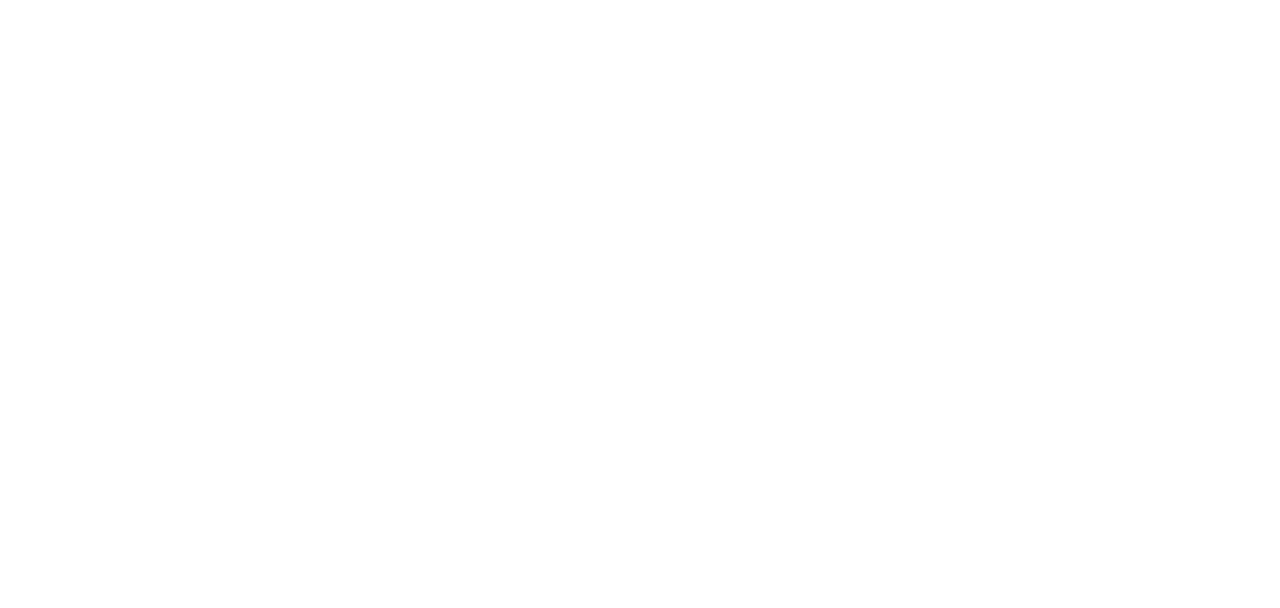
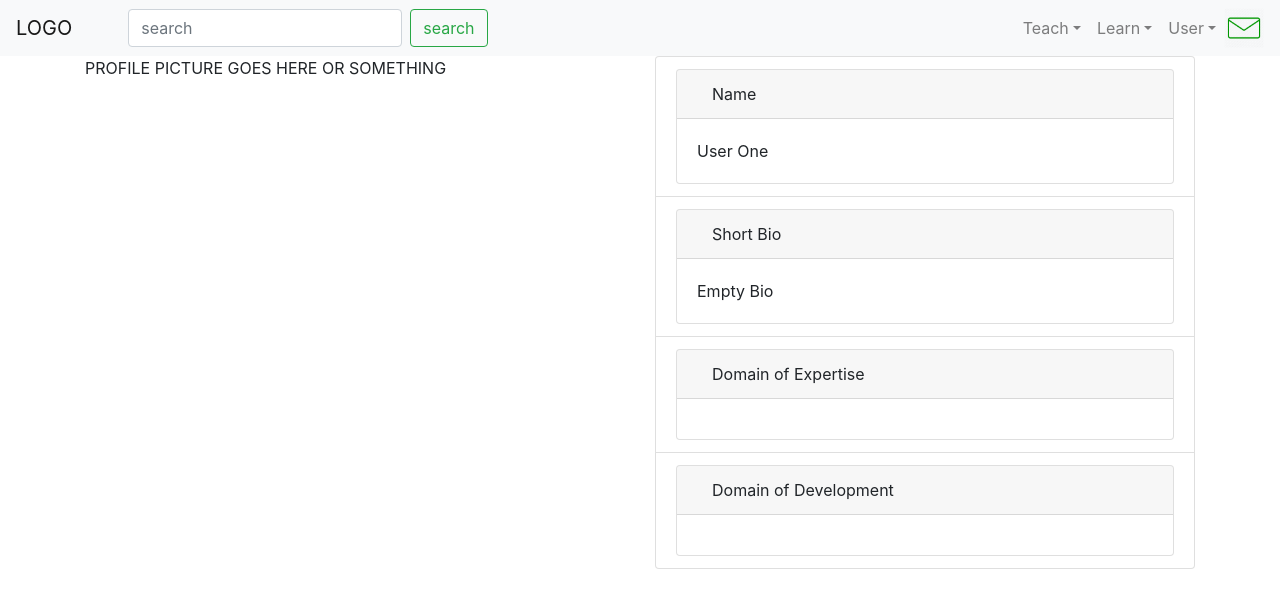
Before and after one commit to jgab13/TalentSwap, a React (Create React App) app in the folder talent_swap/: page /UserProfile/1 in a window 1280 px wide. Shown: the top 608 px of the page. Built offline with nearby package versions, Linux system fonts and the light colour scheme.

Commit message:
Add UserProfile and refactor MessageCenter.

```diff
--- a/talent_swap/src/App.js
+++ b/talent_swap/src/App.js
@@ -12,6 +12,7 @@ import AuthSystem from './react-components/AuthSystem';
 import UserDashboard from './react-components/UserDashboard';
 import AdminDashboard from './react-components/AdminDashboard';
 import MessageCenter from './react-components/MessageCenter';
+import UserProfile from './react-components/UserProfile';
 
 class App extends React.Component {
 
@@ -43,6 +44,8 @@ class App extends React.Component {
                               (<AdminDashboard appState={this.state}/>)}/>
               <Route exact path='/MessageCenter' render={() =>
                               (<MessageCenter appState={this.state}/>)}/>
+              <Route exact path='/UserProfile/:userId' render={(props) =>
+                              (<UserProfile appState={this.state} {...props}/>)}/>
             </Switch>
           </BrowserRouter>
         </ContextComponent>
--- a/talent_swap/src/react-components/MessageCenter/index.js
+++ b/talent_swap/src/react-components/MessageCenter/index.js
@@ -6,21 +6,19 @@ import MessageContacts from "../MessageContacts";
 import MessageContents from "../MessageContents";
 
 class MessageCenter extends React.Component {
+    static contextType = UserContext;
     render() {
+        const {currentUser} = this.context;
         return (
-            <UserContext.Consumer>
-                {(userContext) => (
             <div>
                 <Header />
                 <Container>
                     <Row>
-                                <Col><MessageContacts contactIds={userContext.currentUser.getContactIds()} /></Col>
-                                <Col><MessageContents messages={userContext.currentUser.getMessagesFromContact(1)} /></Col>
+                        <Col><MessageContacts contactIds={currentUser.getContactIds()} /></Col>
+                        <Col><MessageContents messages={currentUser.getMessagesFromContact(1)} /></Col>
                     </Row>
                 </Container>
             </div>
-                )}
-            </UserContext.Consumer>
         )
     }
 }
--- a/talent_swap/src/react-components/MessageContacts/index.js
+++ b/talent_swap/src/react-components/MessageContacts/index.js
@@ -15,7 +15,6 @@ class MessageContacts extends React.Component {
         this.state.selectedContact = this.state.contacts[0];
     }
     render() {
-        console.log(this.context);
         return (
             <ListGroup>
                 {this.state.contacts
--- a/talent_swap/src/react-components/UserDashboard/index.js
+++ b/talent_swap/src/react-components/UserDashboard/index.js
@@ -2,39 +2,12 @@ import React from "react";
 import {UserContext} from "./../../react-contexts/user-context";
 import Header from "./../Header";
 import { ListGroup, ListGroupItem, Container, Row, Col } from 'react-bootstrap';
-import UserProfileField from "./../../react-components/UserProfileField";
+import UserProfile from "./../../react-components/UserProfile";
 
 class UserDashboard extends React.Component {
     render() {
         return (
-            <UserContext.Consumer>
-                {({currentUser}) => (
-                    <div>
-                        <Header />
-                        <Container>
-                            <Row>
-                                <Col>PROFILE PICTURE GOES HERE OR SOMETHING</Col>
-                                <Col>
-                                    <ListGroup>
-                                        <ListGroupItem>
-                                            <UserProfileField fieldName="Name" fieldValue={currentUser.name} changeValue={currentUser.changeName} />
-                                        </ListGroupItem>
-                                        <ListGroupItem>
-                                            <UserProfileField fieldName="Short Bio" fieldValue={currentUser.bio} changeValue={currentUser.changeBio} />
-                                        </ListGroupItem>
-                                        <ListGroupItem>
-                                            <UserProfileField fieldName="Domain of Expertise" fieldValue={currentUser.expertise} changeValue={currentUser.changeExpertise} />
-                                        </ListGroupItem>
-                                        <ListGroupItem>
-                                            <UserProfileField fieldName="Domain of Development" fieldValue={currentUser.development} changeValue={currentUser.changeDevelopment} />
-                                        </ListGroupItem>
-                                    </ListGroup>
-                                </Col>
-                            </Row>
-                        </Container>
-                    </div>
-                )}
-            </UserContext.Consumer>
+            <UserProfile />
         )
     }
 }
--- /dev/null
+++ b/talent_swap/src/react-components/UserProfile/index.js
@@ -0,0 +1,50 @@
+import React from "react";
+import {UserContext} from "./../../react-contexts/user-context";
+import Header from "./../Header";
+import { ListGroup, ListGroupItem, Container, Row, Col } from 'react-bootstrap';
+import UserProfileField from "./../../react-components/UserProfileField";
+
+import UserManager from "./../../users/user-manager";
+
+class UserProfile extends React.Component {
+    static contextType = UserContext;
+    render() {
+        if (this.props.match) {
+            const {match: {params}} = this.props;
+            const {userId} = params;
+            var currentUser = UserManager.getUserFromId(parseInt(userId));
+            var canEdit = false;
+        } else {
+            var {currentUser} = this.context;
+            var canEdit = true;
+        }
+        return (
+            <div>
+                <Header />
+                <Container>
+                    <Row>
+                        <Col>PROFILE PICTURE GOES HERE OR SOMETHING</Col>
+                        <Col>
+                            <ListGroup>
+                                <ListGroupItem>
+                                    <UserProfileField fieldName="Name" fieldValue={currentUser.name} changeValue={currentUser.changeName} canEdit={canEdit} />
+                                </ListGroupItem>
+                                <ListGroupItem>
+                                    <UserProfileField fieldName="Short Bio" fieldValue={currentUser.bio} changeValue={currentUser.changeBio} canEdit={canEdit} />
+                                </ListGroupItem>
+                                <ListGroupItem>
+                                    <UserProfileField fieldName="Domain of Expertise" fieldValue={currentUser.expertise} changeValue={currentUser.changeExpertise} canEdit={canEdit} />
+                                </ListGroupItem>
+                                <ListGroupItem>
+                                    <UserProfileField fieldName="Domain of Development" fieldValue={currentUser.development} changeValue={currentUser.changeDevelopment} canEdit={canEdit} />
+                                </ListGroupItem>
+                            </ListGroup>
+                        </Col>
+                    </Row>
+                </Container>
+            </div>
+        )
+    }
+}
+
+export default UserProfile;
--- a/talent_swap/src/react-components/UserProfileField/index.js
+++ b/talent_swap/src/react-components/UserProfileField/index.js
@@ -7,7 +7,8 @@ class UserProfileField extends React.Component {
         this.state = {
             editing: false,
             fieldName: this.props.fieldName,
-            fieldValue: this.props.fieldValue
+            fieldValue: this.props.fieldValue,
+            canEdit: this.props.canEdit
         };
         this.changeValue = this.props.changeValue;
     }
@@ -30,14 +31,17 @@ class UserProfileField extends React.Component {
     };
 
     render() {
+        const editButton = (
+            <Button variant="dark" onClick={this.toggleEdit}>
+                {this.state.editing ? "Save" : "Edit"}
+            </Button>
+        );
         const fieldNameHeading = (
             <Container>
                 <Row>
                     <Col><span>{this.state.fieldName}</span></Col>
                     <Col>
-                        <Button variant="dark" onClick={this.toggleEdit}>
-                            {this.state.editing ? "Save" : "Edit"}
-                        </Button>
+                        {this.state.canEdit ? editButton : null}
                     </Col>
                 </Row>
             </Container>
```
Lines whose indentation alone changed are shown as unchanged.
